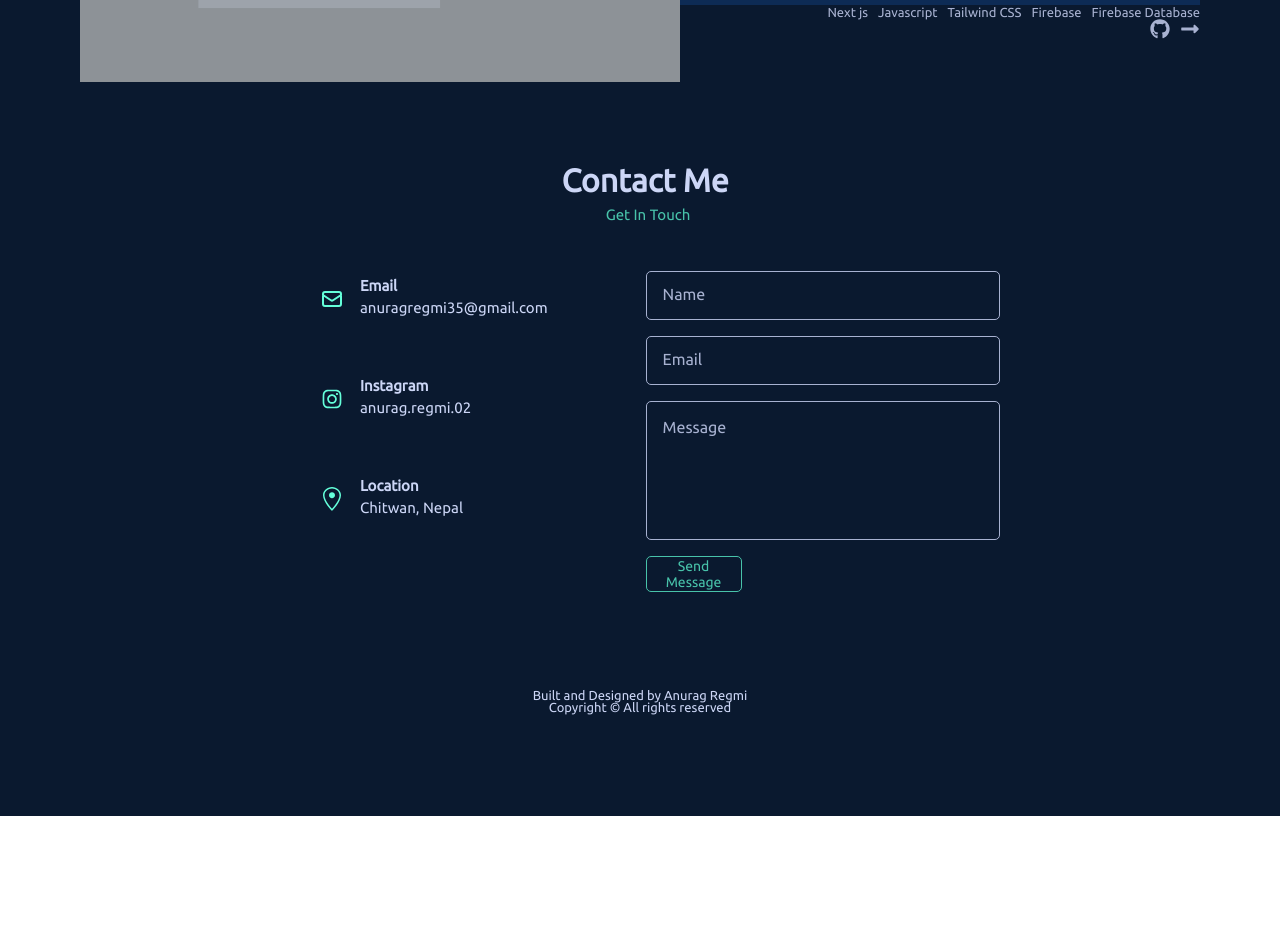
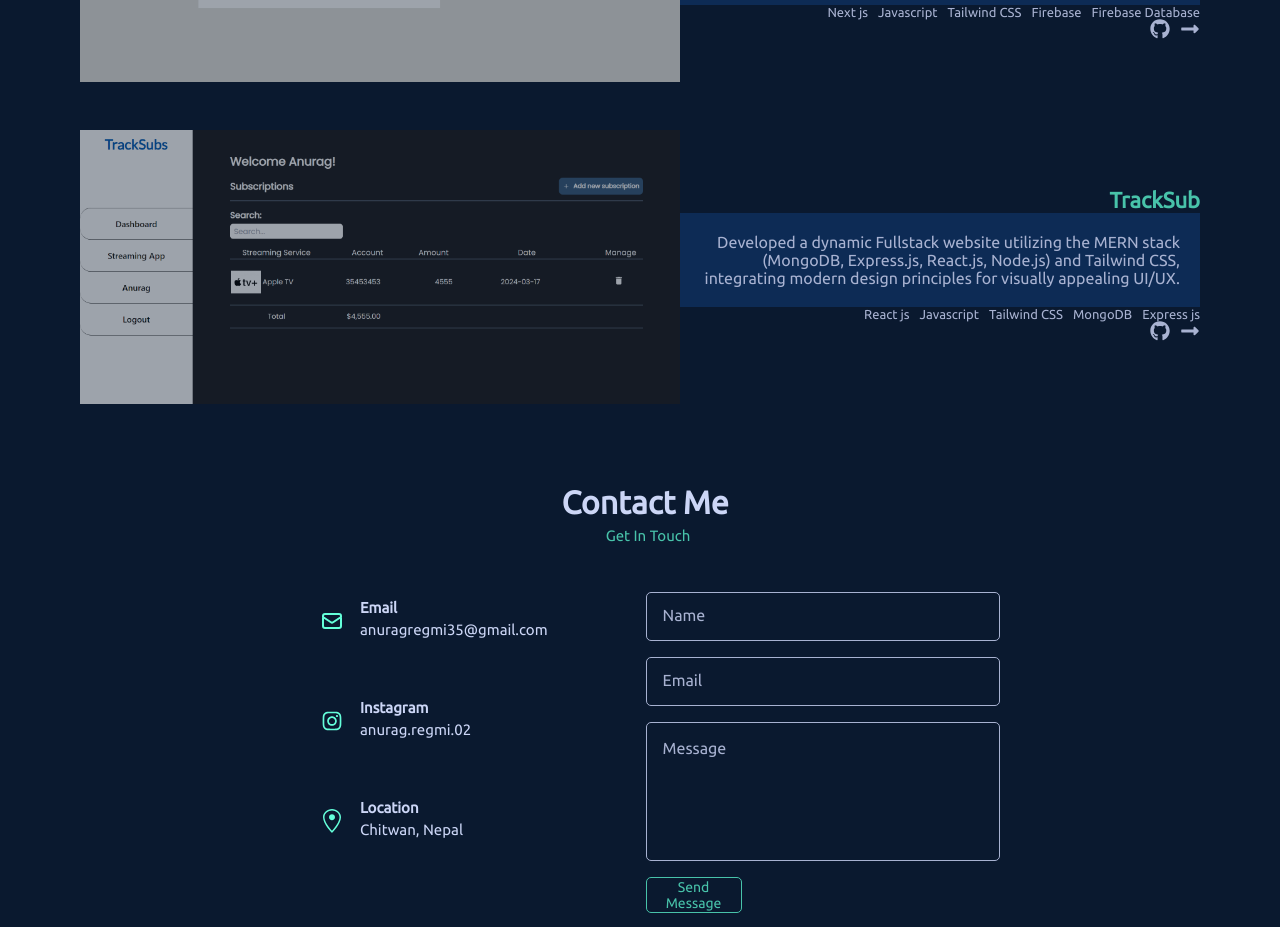
Before and after one commit to 35anurag/portfolio-website, a React (Create React App) app: page / in a window 1280 px wide. Shown: the part 2626-3553 px from the top of the page. Before the commit the page ends 3442 px from the top, so only its background shows below. Built offline with nearby package versions, Linux system fonts and the light colour scheme; the HTML template or start-up script is replaced by a standard one.

Commit message:
Project added

```diff
--- a/src/Components/Projects/Projects.jsx
+++ b/src/Components/Projects/Projects.jsx
@@ -3,6 +3,7 @@ import "./Projects.css";
 import realstate from "../../image/realstate.png";
 import netflix from "../../image/netflix.png";
 import blog from "../../image/blog.png";
+import tracksub from "../../image/tracksub.png"
 
 import Aos from "aos";
 import "aos/dist/aos.css";
@@ -59,6 +60,22 @@ const data = [
     github: "https://github.com/35anurag/Blog-website",
     live: "https://blogg-website.vercel.app/",
   },
+  {
+    id: 4,
+    image: tracksub,
+    name: "TrackSub",
+    desc: "Developed a dynamic Fullstack website utilizing the MERN stack (MongoDB, Express.js, React.js, Node.js) and Tailwind CSS, integrating modern design principles for visually appealing UI/UX.",
+    tools: {
+      tools1: "React js",
+      tools2: "Javascript",
+      tools3: "Tailwind CSS",
+      tools4: "MongoDB",
+      tools5: "Express js",
+      tools6: "Node js",
+    },
+    github: "https://github.com/35anurag/tracksub-frontend",
+    live: "https://track-sub.onrender.com/",
+  },
 ];
 
 const Projects = () => {
```
Also changed, not shown: src/image/tracksub.png (added).
